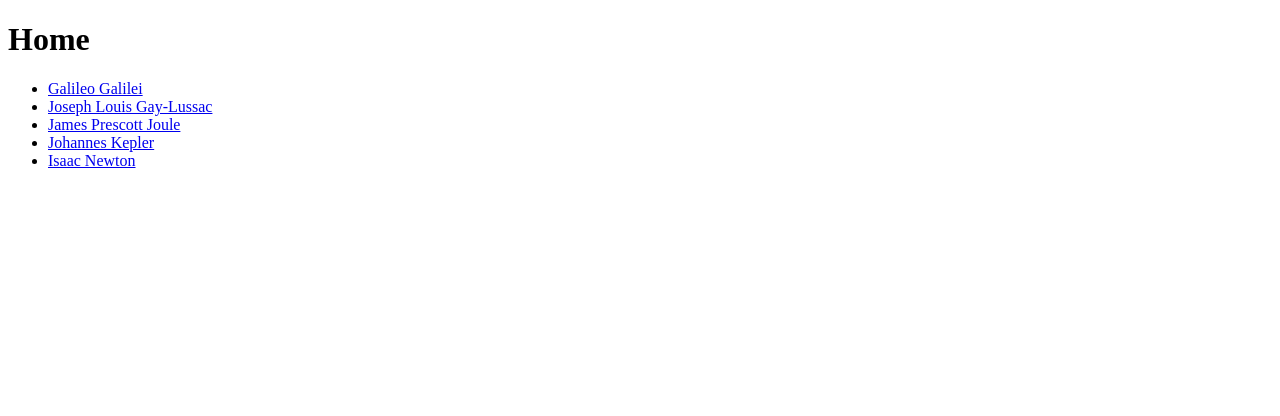
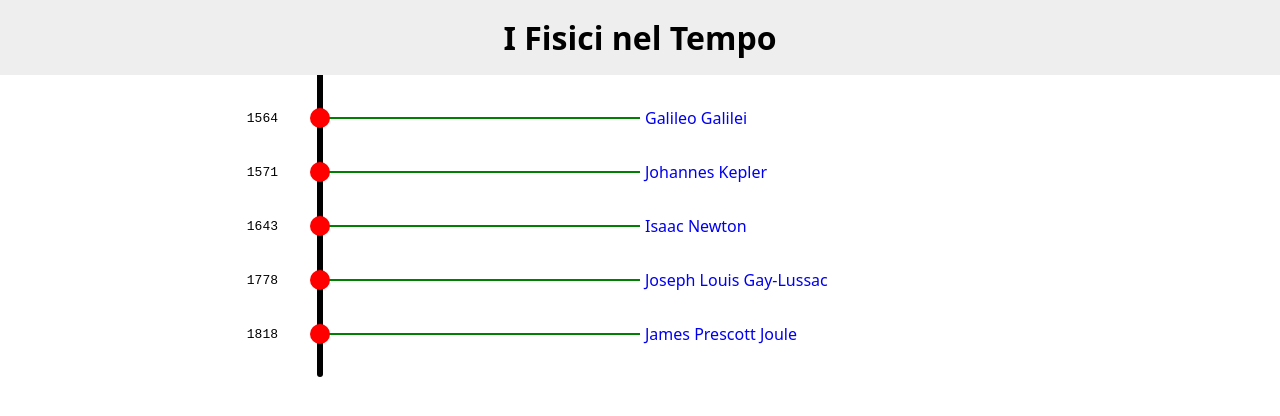
Before and after one commit to Corso-App-Salvemini-24/linea-del-tempo, a website: page index.html in a window 1280 px wide. Drawn offline with Linux system fonts and the light colour scheme.

Commit message:
Added style to home page

```diff
--- a/index.html
+++ b/index.html
@@ -2,15 +2,46 @@
 <html>
     <head>
         <meta name="viewport" content="width=device-width" />
+        <link rel="stylesheet" href="style.css" />
     </head>
     <body>
-        <h1>Home</h1>
-        <ul>
-            <li><a href="galilei.html">Galileo Galilei</a></li>
-            <li><a href="gay-lussac.html">Joseph Louis Gay-Lussac</a></li>
-            <li><a href="joule.html">James Prescott Joule</a></li>
-            <li><a href="keplero.html">Johannes Kepler</a></li>
-            <li><a href="newton.html">Isaac Newton</a></li>
-        </ul>
+        <header>
+            <h1>I Fisici nel Tempo</h1>
+        </header>
+        <nav class="timeline">
+            <div id="line"></div>
+            <ul>
+                <li>
+                    <div class="year">1564</div>
+                    <div class="dot"></div>
+                    <div class="arrow"></div>
+                    <a href="galilei.html">Galileo Galilei</a>
+                </li>
+                <li>
+                    <div class="year">1571</div>
+                    <div class="dot"></div>
+                    <div class="arrow"></div>
+                    <a href="keplero.html">Johannes Kepler</a>
+                </li>
+                <li>
+                    <div class="year">1643</div>
+                    <div class="dot"></div>
+                    <div class="arrow"></div>
+                    <a href="newton.html">Isaac Newton</a>
+                </li>
+                <li>
+                    <div class="year">1778</div>
+                    <div class="dot"></div>
+                    <div class="arrow"></div>
+                    <a href="gay-lussac.html">Joseph Louis Gay-Lussac</a>
+                </li>
+                <li>
+                    <div class="year">1818</div>
+                    <div class="dot"></div>
+                    <div class="arrow"></div>
+                    <a href="joule.html">James Prescott Joule</a>
+                </li>
+            </ul>
+        </nav>
     </body>
 </html>
--- /dev/null
+++ b/style.css
@@ -0,0 +1,105 @@
+html {
+    font-family: system-ui, -apple-system, BlinkMacSystemFont, 'Segoe UI', Roboto, Oxygen, Ubuntu, Cantarell, 'Open Sans', 'Helvetica Neue', sans-serif;
+}
+
+body {
+    margin: 0;
+}
+
+header {
+    background-color: #eee;
+    padding: 1em;
+
+    h1 {
+        /* Cambiamo il font del titolo */
+        margin: 0;
+        text-align: center;
+    }
+}
+
+.timeline {
+    display: grid;
+
+    grid-template-columns: 1fr 1fr;
+
+    #line {
+        justify-self: center;
+        background-color: black;
+        width: 6px;
+        height: 100%;
+
+        border-radius: 0 0 4px 4px;
+    }
+
+    ul {
+        margin-block: 0;
+        list-style: none;
+        padding: 0;
+    }
+
+    li {
+        margin-block: 2em;
+        position: relative;
+
+        &:hover {
+            .dot {
+                height: 30px;
+                width: 30px;
+            }
+
+            a {
+                font-size: 1.5em;
+            }
+
+            .year {
+                font-size: 1.5em;
+            }
+        }
+
+        .year {
+            font-family: monospace;
+
+            position: absolute;
+            padding-inline: 10px;
+
+            left: -55%;
+            top: 50%;
+            transform: translateY(-50%) translateX(-100%);
+
+            transition: font-size 0.1s ease-in-out;
+        }
+
+        .dot {
+            z-index: 1;
+            position: absolute;
+            left: -50%;
+            top: 50%;
+            transform: translateY(-50%) translateX(-50%);
+
+            background-color: red;
+            height: 20px;
+            width: 20px;
+            border-radius: 100%;
+
+            transition: all 0.1s ease-in-out;
+        }
+
+        .arrow {
+            position: absolute;
+            left: -25%;
+            top: 50%;
+            transform: translateY(-50%) translateX(-50%);
+
+            background-color: green;
+            height: 2px;
+            width: 50%;
+        }
+
+        a {
+            margin-left: 5px;
+            text-decoration: none;
+
+            transition: font-size 0.1s ease-in-out;
+        }
+    }
+}
```
